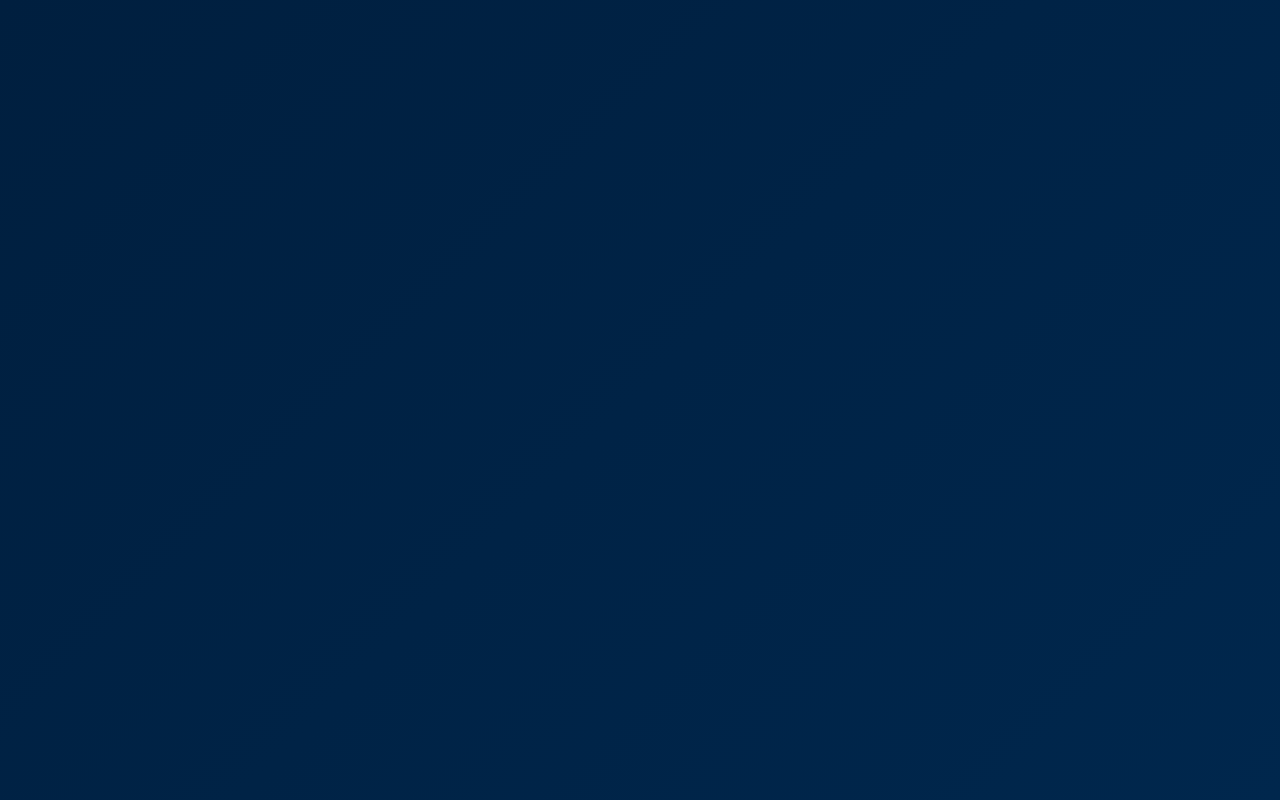
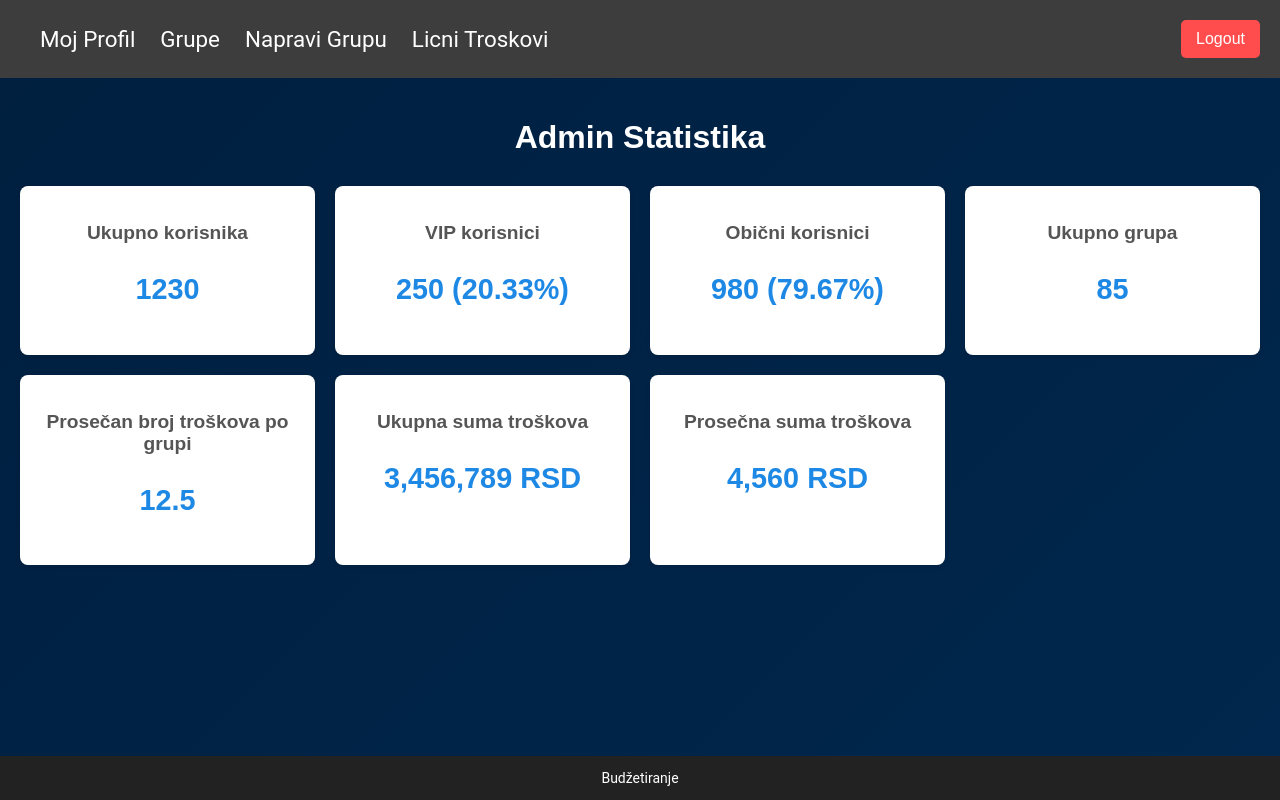
Before and after one commit to elab-development/internet-tehnologije-2024-projekat-budzetiranje_2021_0150, a React (Create React App) app in the folder front_domaci/: page /statistika in a window 1280 px wide. Before the commit this address had no page. Built offline with nearby package versions, Linux system fonts and the light colour scheme.

Commit message:
Kreirana stranica za prikaz statistike adminu za potrebe domaceg iz reacta

```diff
--- a/front_domaci/src/App.js
+++ b/front_domaci/src/App.js
@@ -8,6 +8,7 @@ import Profile from './Components/Profile';
 import Groups from './Components/Groups';
 import GroupExpenses from './Components/GroupExpenses';
 import CreateGroup from './Components/CreateGroup';
+import Statistics from './Components/Statistics';
 function App() {
 
 
@@ -25,6 +26,7 @@ function App() {
           <Route path="/groups" element={<Groups />} />
           <Route path="/groups/:id" element={<GroupExpenses />} />
           <Route path="/create-group" element={<CreateGroup/>} />
+          <Route path="/statistika" element={<Statistics />} />
         </Routes>
       </div>
     </Router>
--- /dev/null
+++ b/front_domaci/src/Components/Statistics.css
@@ -0,0 +1,44 @@
+.admin-stats-page {
+    font-family: Arial, sans-serif;
+    padding: 20px;
+
+  }
+
+  .page-title {
+    font-size: 2rem;
+    text-align: center;
+    margin-bottom: 30px;
+    color: #ffffff !important;
+  }
+
+  .stats-grid {
+    display: grid;
+    grid-template-columns: repeat(auto-fit, minmax(250px, 1fr));
+    gap: 20px;
+  }
+
+  .stats-card {
+    background: #fff;
+    border-radius: 8px;
+    box-shadow: 0 2px 4px rgba(0, 0, 0, 0.1);
+    padding: 20px;
+    text-align: center;
+    transition: transform 0.2s ease, box-shadow 0.2s ease;
+  }
+
+  .stats-card:hover {
+    transform: translateY(-5px);
+    box-shadow: 0 4px 8px rgba(0, 0, 0, 0.15);
+  }
+
+  .stats-card h2 {
+    font-size: 1.2rem;
+    color: #555;
+    margin-bottom: 10px;
+  }
+
+  .stats-value {
+    font-size: 1.8rem;
+    font-weight: bold;
+    color: #1e88e5;
+  }
--- /dev/null
+++ b/front_domaci/src/Components/Statistics.jsx
@@ -0,0 +1,64 @@
+import React from "react";
+import "./Statistics.css";
+import Navigation from "./Navigation";
+import Footer from "./Footer";
+
+const Statistics = () => {
+  const stats = {
+    totalUsers: 1230,
+    vipUsers: 250,
+    regularUsers: 980,
+    totalGroups: 85,
+    avgExpensesPerGroup: 12.5,
+    totalExpenses: 3456789,
+    avgExpenseAmount: 4560,
+  };
+
+  return (
+    <>
+        <Navigation/>
+        <div className="admin-stats-page">
+        <h1 className="page-title">Admin Statistika</h1>
+
+        <div className="stats-grid">
+            <div className="stats-card">
+            <h2>Ukupno korisnika</h2>
+            <p className="stats-value">{stats.totalUsers}</p>
+            </div>
+
+            <div className="stats-card">
+            <h2>VIP korisnici</h2>
+            <p className="stats-value">{stats.vipUsers} ({((stats.vipUsers / stats.totalUsers) * 100).toFixed(2)}%)</p>
+            </div>
+            <div className="stats-card">
+            <h2>Obični korisnici</h2>
+            <p className="stats-value">{stats.regularUsers} ({((stats.regularUsers / stats.totalUsers) * 100).toFixed(2)}%)</p>
+            </div>
+
+            <div className="stats-card">
+            <h2>Ukupno grupa</h2>
+            <p className="stats-value">{stats.totalGroups}</p>
+            </div>
+
+            <div className="stats-card">
+            <h2>Prosečan broj troškova po grupi</h2>
+            <p className="stats-value">{stats.avgExpensesPerGroup}</p>
+            </div>
+
+            <div className="stats-card">
+            <h2>Ukupna suma troškova</h2>
+            <p className="stats-value">{stats.totalExpenses.toLocaleString()} RSD</p>
+            </div>
+
+            <div className="stats-card">
+            <h2>Prosečna suma troškova</h2>
+            <p className="stats-value">{stats.avgExpenseAmount.toLocaleString()} RSD</p>
+            </div>
+        </div>
+        </div>
+        <Footer/>
+    </>
+  );
+};
+
+export default Statistics;
```
